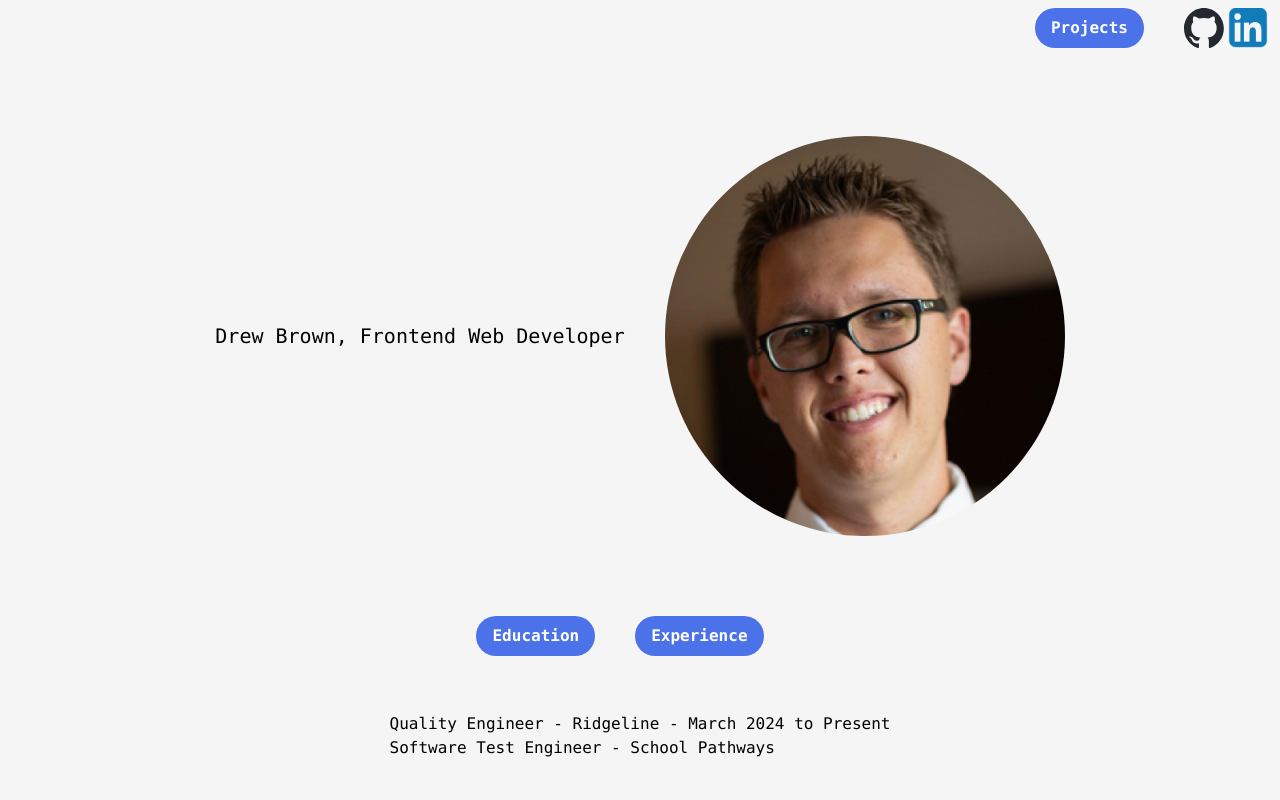
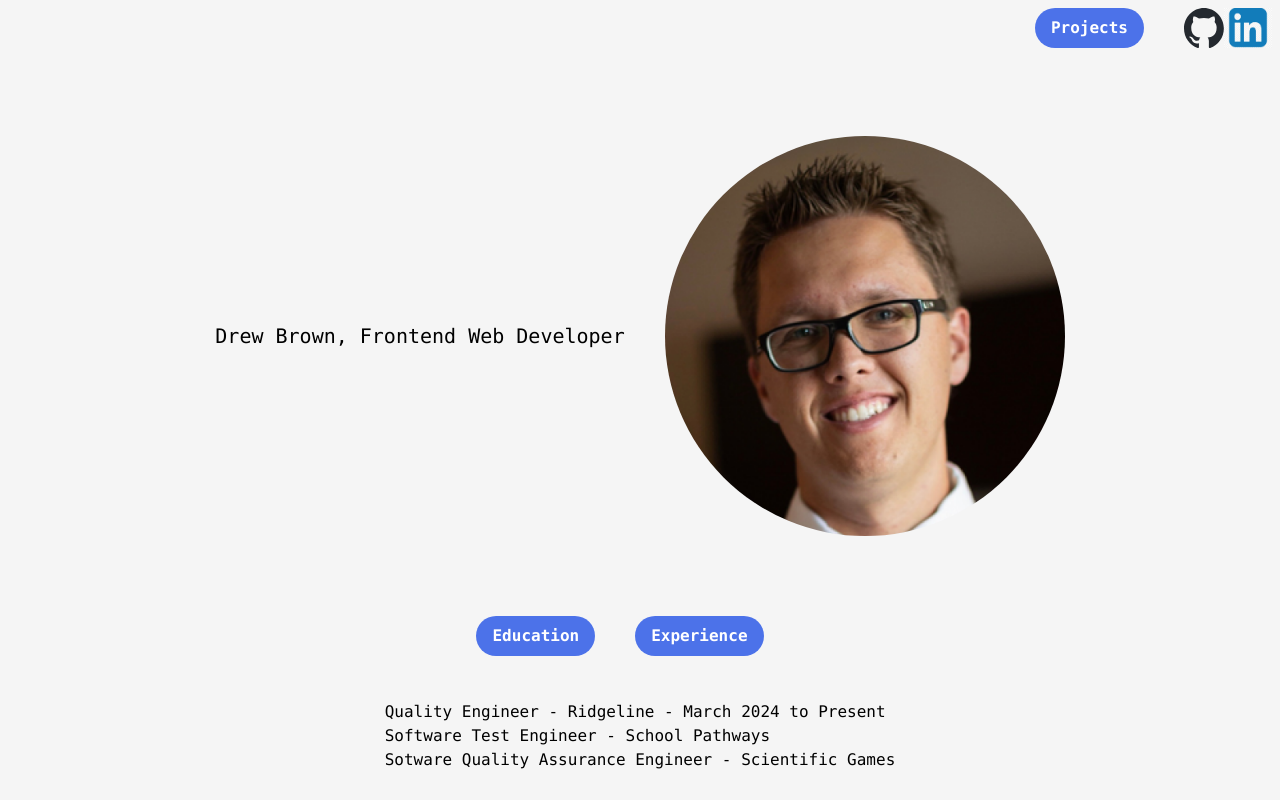
Before and after one commit to drewbrownie21/Portfolio, a React (Vite) app: page / in a window 1280 px wide. Both pictures are taken after a click on the button "Experience". Shown: the top 800 px of the page. Built offline with nearby package versions, Linux system fonts and the light colour scheme.

Commit message:
Update History.tsx

```diff
--- a/src/History/History.tsx
+++ b/src/History/History.tsx
@@ -40,6 +40,7 @@ function App() {
         >
           <h1>Quality Engineer - Ridgeline - March 2024 to Present</h1>
           <h2>Software Test Engineer - School Pathways</h2>
+          <h3>Sotware Quality Assurance Engineer - Scientific Games</h3>
         </div>
       </div>
     </div>
```
